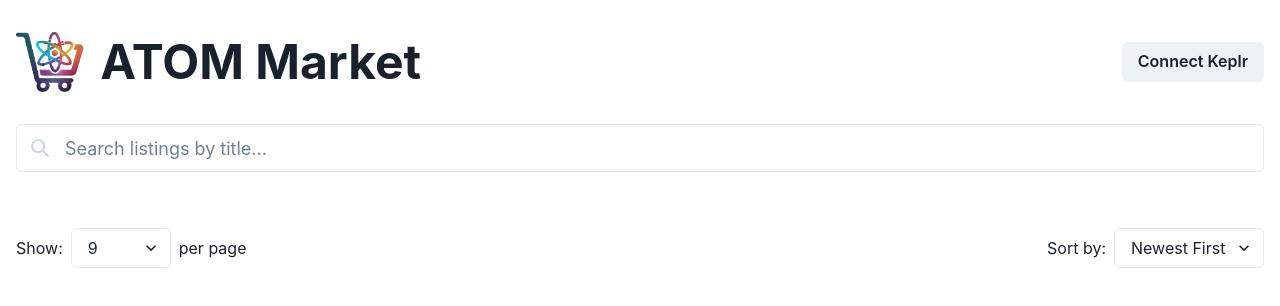
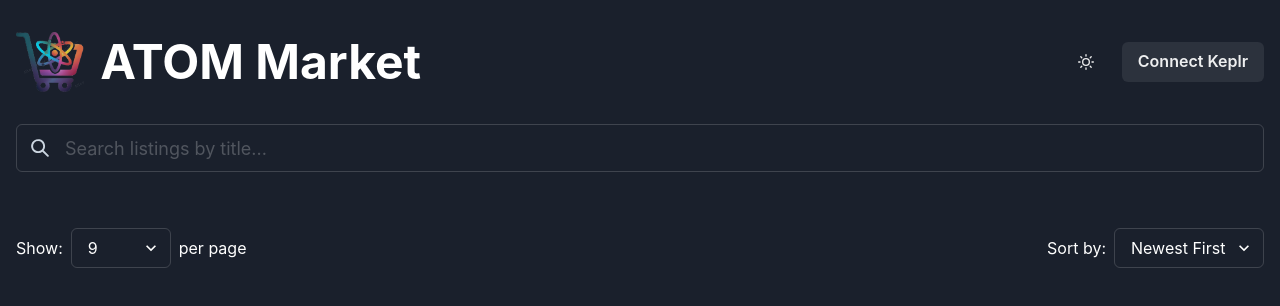
Before and after one commit to atommarket/frontend, a React (Vite) app: page / in a window 1280 px wide. Shown: the top 306 px of the page. Built offline with nearby package versions, Linux system fonts and the light colour scheme.

Commit message:
dark mode (:

```diff
--- a/src/App.tsx
+++ b/src/App.tsx
@@ -12,10 +12,12 @@ import {
   InputLeftElement,
   Image,
   HStack,
+  useColorMode,
+  IconButton,
 } from '@chakra-ui/react';
 import { SigningCosmWasmClient } from '@cosmjs/cosmwasm-stargate';
 import { Window as KeplrWindow } from '@keplr-wallet/types';
-import { SearchIcon } from '@chakra-ui/icons';
+import { SearchIcon, MoonIcon, SunIcon, AddIcon } from '@chakra-ui/icons';
 import { BrowserRouter as Router, Routes, Route, Navigate } from 'react-router-dom';
 import CreateListingModal from './components/CreateListingModal';
 import CreateProfileModal from './components/CreateProfileModal';
@@ -77,11 +79,9 @@ const chainConfig = {
 function HomePage({
   client,
   walletAddress,
-  onCreateListing
 }: {
   client: SigningCosmWasmClient | null;
   walletAddress: string;
-  onCreateListing: () => void;
 }) {
   const [searchTerm, setSearchTerm] = useState('');
   const { listings, fetchListings, searchListingsByTitle } = useListing(client, CONTRACT_ADDRESS);
@@ -117,12 +117,6 @@ function HomePage({
         </InputGroup>
       </Box>
 
-      {walletAddress && (
-        <Button colorScheme="blue" onClick={onCreateListing}>
-          Create New Listing
-        </Button>
-      )}
-
       <ListingGrid
         listings={listings}
         client={client}
@@ -141,6 +135,7 @@ export default function App() {
   const { isOpen: isListingModalOpen, onOpen: onListingModalOpen, onClose: onListingModalClose } = useDisclosure();
   const { isOpen: isProfileModalOpen, onOpen: onProfileModalOpen, onClose: onProfileModalClose } = useDisclosure();
   const { isOpen: isViewProfileOpen, onOpen: onViewProfileOpen, onClose: onViewProfileClose } = useDisclosure();
+  const { colorMode, toggleColorMode } = useColorMode();
 
   const connectWallet = async () => {
     if (!window.keplr) {
@@ -203,9 +198,18 @@ export default function App() {
             <Heading size="2xl">ATOM Market</Heading>
           </HStack>
           <HStack spacing={4}>
+            <IconButton
+              aria-label="Toggle color mode"
+              icon={colorMode === 'light' ? <MoonIcon /> : <SunIcon />}
+              onClick={toggleColorMode}
+              variant="ghost"
+            />
             {walletAddress ? (
               <>
                 <Text>Connected: {walletAddress.slice(0, 8)}...{walletAddress.slice(-4)}</Text>
+                <Button colorScheme="blue" onClick={onListingModalOpen} leftIcon={<AddIcon />}>
+                  Create Listing
+                </Button>
                 {hasProfile ? (
                   <Button colorScheme="blue" onClick={onViewProfileOpen}>
                     View Profile
@@ -229,7 +233,6 @@ export default function App() {
               <HomePage
                 client={client}
                 walletAddress={walletAddress}
-                onCreateListing={onListingModalOpen}
               />
             }
           />
--- a/src/components/ListingCard.tsx
+++ b/src/components/ListingCard.tsx
@@ -1,4 +1,4 @@
-import { Box, Button, Text, VStack, HStack, useToast, Image, Spinner, Badge } from '@chakra-ui/react';
+import { Box, Button, Text, VStack, HStack, useToast, Image, Spinner, Badge, useColorModeValue } from '@chakra-ui/react';
 import { SigningCosmWasmClient } from '@cosmjs/cosmwasm-stargate';
 import { Listing } from '../hooks/useListing';
 import { coin } from '@cosmjs/stargate';
@@ -34,6 +34,8 @@ export default function ListingCard({
   const [isLoading, setIsLoading] = useState(true);
   const [currentImageIndex, setCurrentImageIndex] = useState(0);
   const { unpinFile } = useIPFS();
+  const bgColor = useColorModeValue('white', 'gray.700');
+  const borderColor = useColorModeValue('gray.200', 'gray.600');
 
   useEffect(() => {
     const fetchImages = async () => {
@@ -212,6 +214,8 @@ export default function ListingCard({
       onClick={handleClick}
       _hover={{ shadow: 'md' }}
       transition="all 0.2s"
+      bg={bgColor}
+      borderColor={borderColor}
     >
       <VStack align="start" spacing={2}>
         <Text fontSize="xl" fontWeight="bold">{listing.listing_title}</Text>
--- a/src/main.tsx
+++ b/src/main.tsx
@@ -1,11 +1,13 @@
 import React from 'react'
 import ReactDOM from 'react-dom/client'
-import { ChakraProvider } from '@chakra-ui/react'
+import { ChakraProvider, ColorModeScript } from '@chakra-ui/react'
 import App from './App'
+import theme from './theme'
 
 ReactDOM.createRoot(document.getElementById('root')!).render(
   <React.StrictMode>
-    <ChakraProvider>
+    <ChakraProvider theme={theme}>
+      <ColorModeScript initialColorMode={theme.config.initialColorMode} />
       <App />
     </ChakraProvider>
   </React.StrictMode>,
--- a/src/pages/ListingPage.tsx
+++ b/src/pages/ListingPage.tsx
@@ -19,6 +19,7 @@ import {
   AlertDialogHeader,
   AlertDialogContent,
   AlertDialogOverlay,
+  useColorModeValue,
 } from '@chakra-ui/react';
 import { ArrowBackIcon, ChevronLeftIcon, ChevronRightIcon } from '@chakra-ui/icons';
 import { SigningCosmWasmClient } from '@cosmjs/cosmwasm-stargate';
@@ -51,6 +52,8 @@ export default function ListingPage({ client, contractAddress, walletAddress }:
   const cancelRef = React.useRef<HTMLButtonElement>(null);
   const { deleteListing } = useListing(client, contractAddress);
   const { unpinFile } = useIPFS();
+  const bgColor = useColorModeValue('white', 'gray.700');
+  const borderColor = useColorModeValue('gray.200', 'gray.600');
 
   useEffect(() => {
     const fetchListing = async () => {
@@ -343,7 +346,9 @@ export default function ListingPage({ client, contractAddress, walletAddress }:
             ) : (
               <Box
                 borderRadius="lg"
-                bg="gray.100"
+                bg={bgColor}
+                borderWidth={1}
+                borderColor={borderColor}
                 h="400px"
                 display="flex"
                 alignItems="center"
@@ -376,7 +381,14 @@ export default function ListingPage({ client, contractAddress, walletAddress }:
         </Box>
 
         {/* Listing Details */}
-        <Box flex="1">
+        <Box
+          flex="1"
+          bg={bgColor}
+          p={6}
+          borderRadius="lg"
+          borderWidth={1}
+          borderColor={borderColor}
+        >
           <VStack align="stretch" spacing={4}>
             <Heading as="h1" size="xl">{listing.listing_title}</Heading>
 
--- /dev/null
+++ b/src/theme.ts
@@ -0,0 +1,29 @@
+import { extendTheme, type ThemeConfig } from '@chakra-ui/react';
+
+const config: ThemeConfig = {
+  initialColorMode: 'dark',
+  useSystemColorMode: true,
+};
+
+const theme = extendTheme({
+  config,
+  styles: {
+    global: (props: any) => ({
+      body: {
+        bg: props.colorMode === 'dark' ? 'gray.800' : 'white',
+        color: props.colorMode === 'dark' ? 'white' : 'gray.800',
+      },
+    }),
+  },
+  components: {
+    Card: {
+      baseStyle: (props: any) => ({
+        container: {
+          bg: props.colorMode === 'dark' ? 'gray.700' : 'white',
+        },
+      }),
+    },
+  },
+})
+
+export default theme;
```
